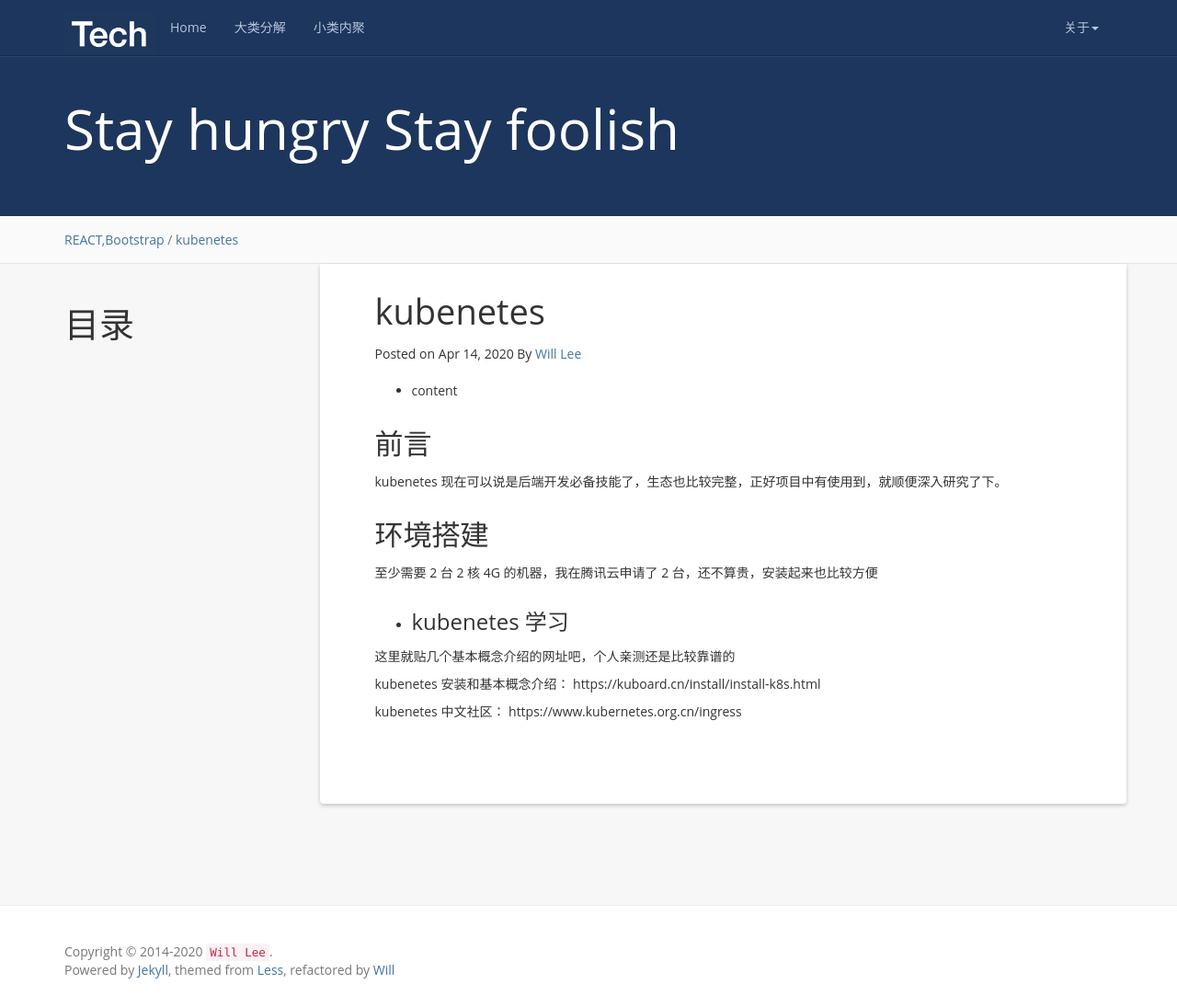
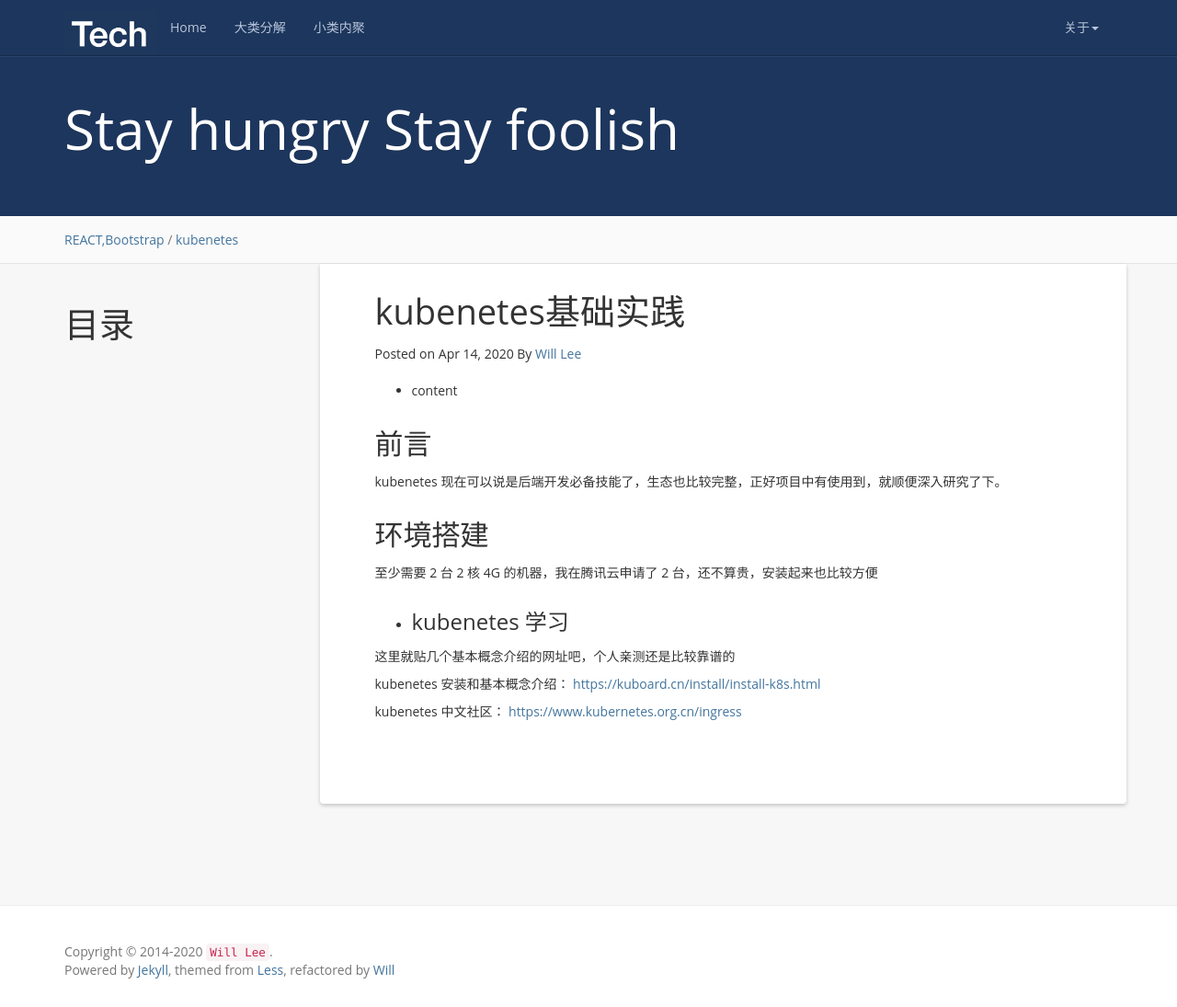
Before and after one commit to rocmac/rocmac.github.io, a Jekyll site: the page built from _posts/2020-04-15-kubenetes.md, in a window 1280 px wide and 1095 px high. Shown: the whole window at 92% size. Built offline with Jekyll 4.4.1, drawn with Linux system fonts in a browser that asks for light colours; nearby versions of some CDN libraries; a script that is not in the unit is left out; comment, search, counter and statistics services are not loaded; part of the change alters nothing that is shown.

Commit message:
kubenetes

```diff
--- a/_posts/2020-04-15-kubenetes.md
+++ b/_posts/2020-04-15-kubenetes.md
@@ -1,6 +1,6 @@
 ---
 layout: post
-title: kubenetes
+title: kubenetes基础实践
 date: 2020-04-15 00:00:00 +0300
 categories: REACT,Bootstrap
 tag: [kubenetes] # add tag
@@ -22,7 +22,7 @@ kubenetes 现在可以说是后端开发必备技能了，生态也比较完整
 这里就贴几个基本概念介绍的网址吧，个人亲测还是比较靠谱的
 
 kubenetes 安装和基本概念介绍：
-https://kuboard.cn/install/install-k8s.html
+[https://kuboard.cn/install/install-k8s.html](https://kuboard.cn/install/install-k8s.html)
 
 kubenetes 中文社区：
-https://www.kubernetes.org.cn/ingress
+[https://www.kubernetes.org.cn/ingress](https://www.kubernetes.org.cn/ingress)
```
